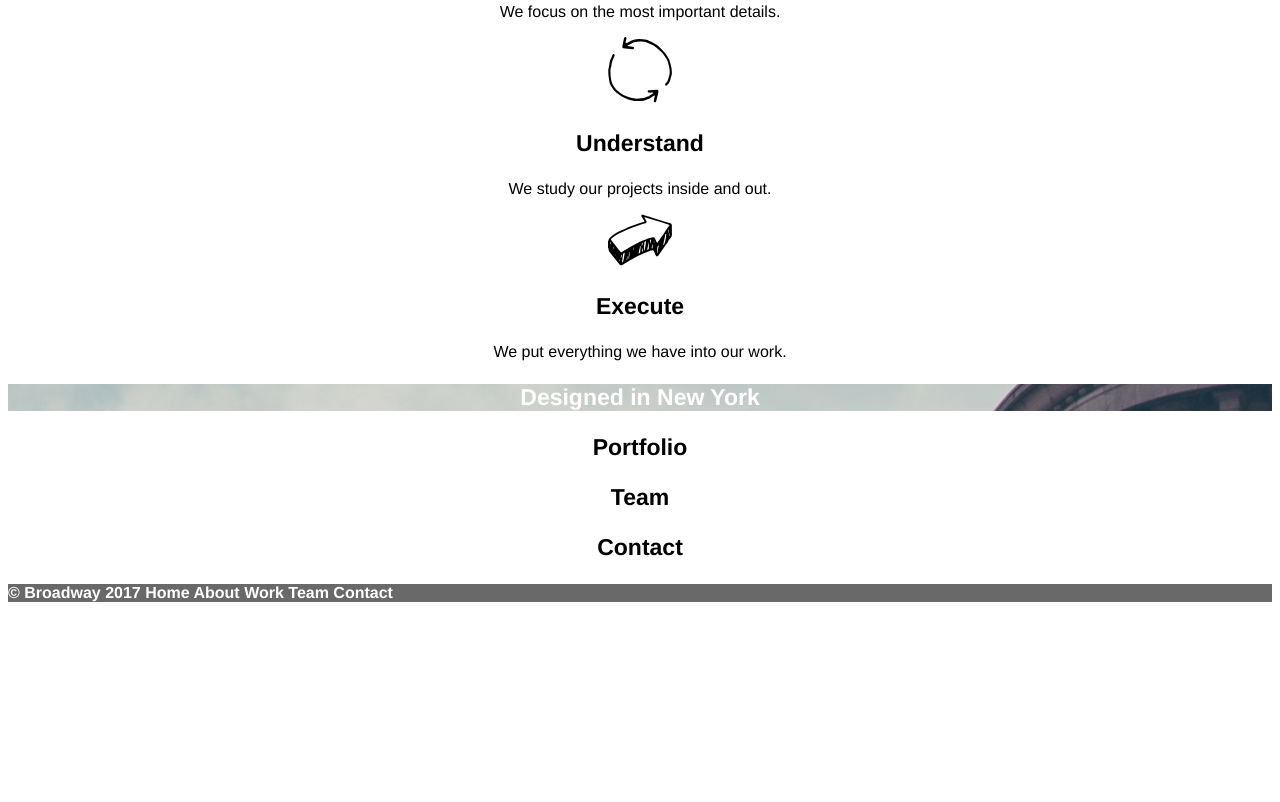
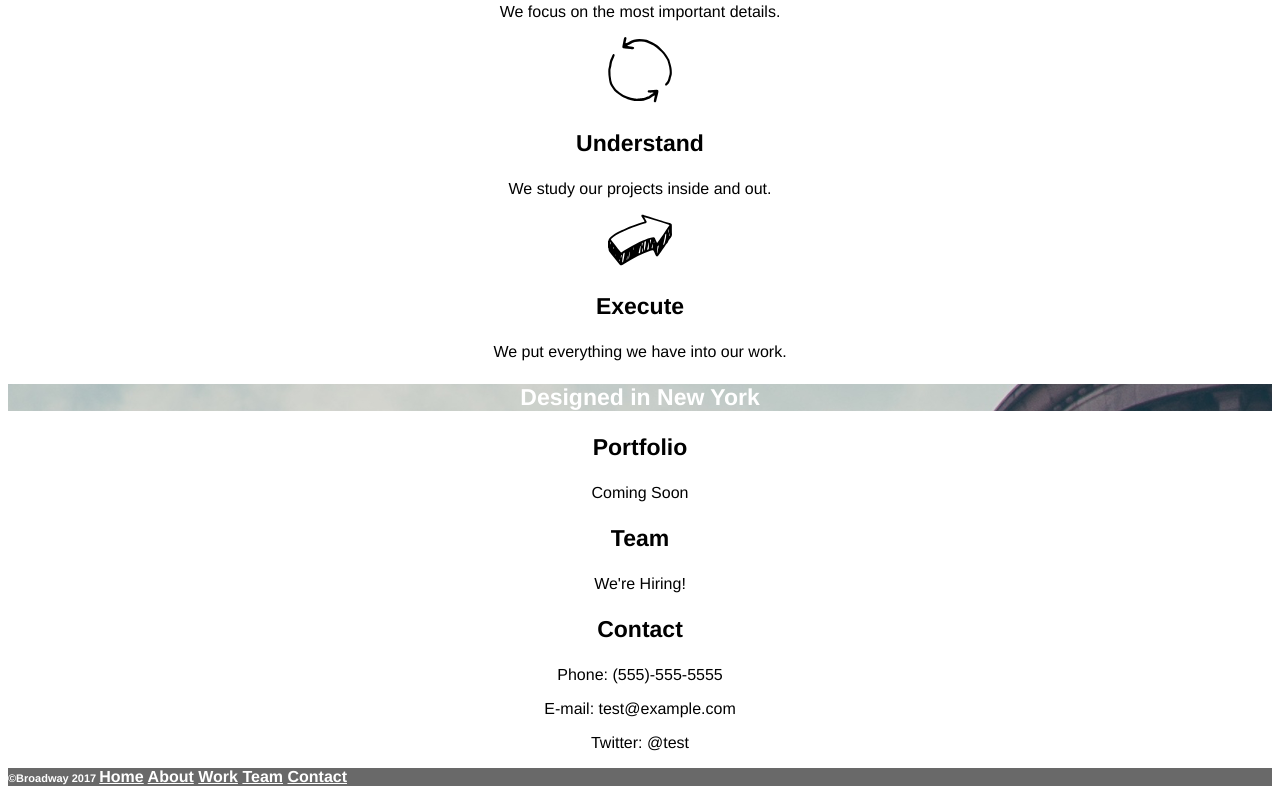
Before and after one commit to beata17/broadway, a plain HTML site: page index.html in a window 1280 px wide. Shown: the part 542-1344 px from the top of the page. Before the commit the page ends 1160 px from the top, so only its background shows below. Drawn offline with Linux system fonts and the light colour scheme.

Commit message:
almost final commit

```diff
--- a/index.html
+++ b/index.html
@@ -7,19 +7,19 @@
 
 <body>
   <!-- "Page header" -->
-  <div class="hero">
+  <div id="home" class="hero">
     <h1>Broadway Design</h1>
-
-    <p><a href="#home">Home</a></p>
-    <p><a href="#process">Process</a></p>
-    <p><a href="#work">Work</a></p>
-    <p><a href="#team">Team</a></p>
-    <p><a href="#contact">Contact</a></p>
-
+      <nav>
+        <p><a href="#home">Home</a></p>
+        <p><a href="#process">Process</a></p>
+        <p><a href="#work">Work</a></p>
+        <p><a href="#team">Team</a></p>
+        <p><a href="#contact">Contact</a></p>
+      </nav>
   </div>
 
   <!-- "First section" -->
-  <div class="wedo">
+  <div id="process" class="wedo">
     <h2>Our Process</h2>
     <p><img src="./resources/icons/identify.svg" alt="Indentify icon"></p>
     <h3>Identify</h3>
@@ -33,7 +33,7 @@
   </div>
 
   <!-- "Middle of the page" -->
-  <div class="newyork">
+  <div id="work" class="newyork">
     <h3>Designed in New York</h3>
   </div>
 
@@ -41,13 +41,20 @@
   <!-- "Second section" -->
   <div class="weare">
     <h3>Portfolio</h3>
-    <h3>Team</h4>
-    <h3>Contact</h3>
+    <p>Coming Soon</p>
+    <h3 id="team">Team</h4>
+    <p>We're Hiring!</p>
+    <h3 id="contact">Contact</h3>
+    <p>Phone: (555)-555-5555</p>
+    <p>E-mail: test@example.com</p>
+    <p>Twitter: @test</p>
   </div>
 
   <!-- "Footer" -->
   <div class="footer">
-    <p>&copy; Broadway 2017 Home About Work Team Contact</p>
+    <nav>
+      <p><span style="font-size:11px">&copy;Broadway 2017 </span> <a href="#home">Home</a> <a href="./about.html">About</a> <a href="#work">Work</a> <a href="#team">Team</a> <a href="#contact">Contact</a></p>
+    </nav>
   </div>
 
 </body>
--- a/resources/css/style.css
+++ b/resources/css/style.css
@@ -2,17 +2,8 @@ body {
     font-family: Helvetica;
     text-align: center;
 }
-
-.hero {
-  background-image: url("../images/the-flatiron-building.png");
-}
 h1 {
   font-size: 70px;
-  color: white;
-}
-.hero a {
-  font-size: 18px;
-  color: white;
 }
 h2{
   font-size: 32px;
@@ -22,6 +13,17 @@ h3{
 }
 p{
   font-size: 14 px;
+}
+a{
+  color: white;
+}
+
+.hero {
+  background-image: url("../images/the-flatiron-building.png");
+  color: white;
+}
+.hero a {
+  font-size: 18px;
 }
 .newyork{
   background-image: url("../images/the-flatiron-building.png");
```
Also changed, not shown: about.html (added, +18 -0 lines).
